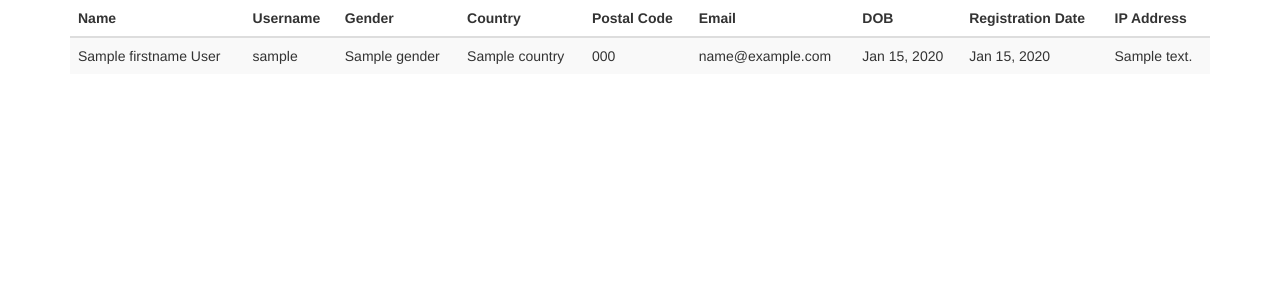
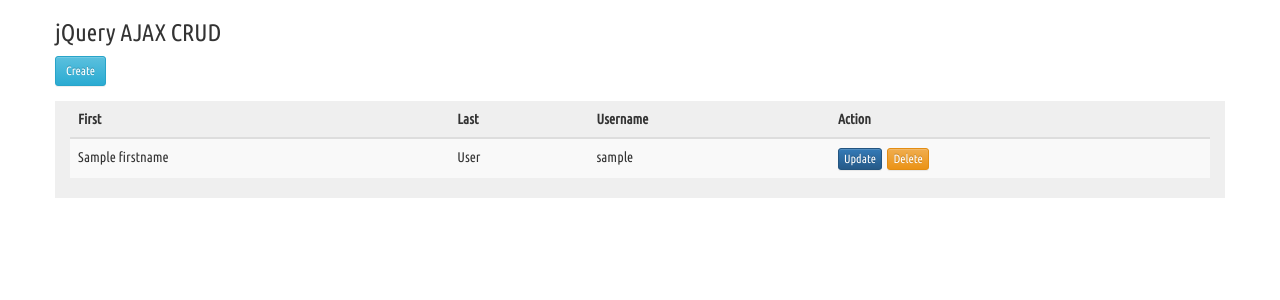
Before and after one commit to corics15/jquery-ajax-crud, a CodeIgniter app: the page made by application/views/main.php in a window 1280 px wide. Shown: the top 300 px of the page. Run offline with CodeIgniter, Linux system fonts and the light colour scheme; tables that the repository leaves empty or names only in its code hold one stand-in row (values such as "Sample post"); the template is opened without the code that fills it: most values are stand-ins (such as "Sample title", 1, 10 or a date in 2020).

Commit message:
Update button now working.

```diff
--- a/application/views/main.php
+++ b/application/views/main.php
@@ -13,6 +13,9 @@ defined('BASEPATH') OR exit('No direct script access allowed');
 		<!-- Optional theme -->
 		<link rel="stylesheet" href="https://maxcdn.bootstrapcdn.com/bootstrap/3.3.7/css/bootstrap-theme.min.css" integrity="sha384-rHyoN1iRsVXV4nD0JutlnGaslCJuC7uwjduW9SVrLvRYooPp2bWYgmgJQIXwl/Sp" crossorigin="anonymous">
 
+		<link href="https://fonts.googleapis.com/css?family=Ubuntu+Condensed" rel="stylesheet">
+		<link rel="stylesheet" href="<?= base_url('assets/css/styles.css') ?>">
+
 		<!-- HTML5 shim and Respond.js for IE8 support of HTML5 elements and media queries -->
 		<!-- WARNING: Respond.js doesn't work if you view the page via file:// -->
 		<!--[if lt IE 9]>
@@ -24,40 +27,68 @@ defined('BASEPATH') OR exit('No direct script access allowed');
 	<body>
 
 		<div class="container">
-			<table class="table table-striped table-hover">
+			<div class="row">
+				<h3>jQuery AJAX CRUD</h3>
+				<div class="form-group">
+					<button type="button" class="btn btn-info btn-sm">Create</button>
+				</div>
+			</div>
+
+			<div class="row">
+				<div class="col-md-12 main-div">
+					<div class="table-responsive">
+						<table class="table table-striped table-hover tbl-CRUD">
 							<thead>
 								<tr>
-						<th>Name</th>
+									<th>First</th>
+									<th>Last</th>
 									<th>Username</th>
-						<th>Gender</th>
+									<!-- <th>Gender</th>
 									<th>Country</th>
 									<th>Postal Code</th>
 									<th>Email</th>
 									<th>DOB</th>
 									<th>Registration Date</th>
-						<th>IP Address</th>
+									<th>IP Address</th> -->
+									<th>Action</th>
 								</tr>
 							</thead>
 							<tbody>
 								<?php foreach ($user_info as $r) : ?>
-					<tr>
-						<td><?= $r->firstname. ' ' .$r->lastName ?></td>
-						<td><?= $r->username ?></td>
-						<td><?= $r->gender ?></td>
-						<td><?= $r->country ?></td>
-						<td><?= $r->postcode ?></td>
-						<td><?= $r->email ?></td>
-						<td><?= date('M d, Y', strtotime($r->birthdate)) ?></td>
-						<td><?= date('M d, Y', strtotime($r->registration_date)) ?></td>
-						<td><?= $r->ip_address ?></td>
+								<tr data-id="<?= $r->id ?>">
+									<td data-column="firstname" class="fn"><?= $r->firstname ?></td>
+									<td data-column="lastName" class="ln"><?= $r->lastName?></td>
+									<td data-column="username" class="un"><?= $r->username ?></td>
+									<!-- <td data-column="gender" class="gd"><?= $r->gender ?></td>
+									<td data-column="country" class="ct"><?= $r->country ?></td>
+									<td data-column="postcode" class="pc"><?= $r->postcode ?></td>
+									<td data-column="email" class="em"><?= $r->email ?></td>
+									<td data-column="birthdate" class="bd"><?= date('M d, Y', strtotime($r->birthdate)) ?></td>
+									<td data-column="registration_date" class="rd"><?= date('M d, Y', strtotime($r->registration_date)) ?></td>
+									<td data-column="ip_address" class="ip"><?= $r->ip_address ?></td> -->
+									<td>
+										<button type="submit" class="btn btn-primary btn-xs update" data-id="<?= $r->id ?>">Update</button>&nbsp;
+										<button type="button" class="btn btn-warning btn-xs delete" data-id="<?= $r->id ?>">Delete</button>
+									</td>
 								</tr>
 								<?php endforeach; ?>
 							</tbody>
 						</table>
 					</div>
+				</div>
+
+				<div class="col-md-4 sub-div none">
+					<div class="panel panel-default">
+						<div class="panel-heading">Update</div>
+						<div class="panel-body"></div>
+					</div>
+				</div>
+			</div>
+		</div>
 
 	    <script src="https://ajax.googleapis.com/ajax/libs/jquery/2.2.4/jquery.min.js"></script>
 	    <!-- Include all compiled plugins (below), or include individual files as needed -->
 	    <script src="https://maxcdn.bootstrapcdn.com/bootstrap/3.3.7/js/bootstrap.min.js" integrity="sha384-Tc5IQib027qvyjSMfHjOMaLkfuWVxZxUPnCJA7l2mCWNIpG9mGCD8wGNIcPD7Txa" crossorigin="anonymous"></script>
+	    <script src="<?= base_url('assets/js/main.js') ?>"></script>
   </body>
 </html>
--- /dev/null
+++ b/assets/css/styles.css
@@ -0,0 +1,12 @@
+html, body {
+	font-family: 'Ubuntu Condensed', sans-serif;
+}
+.tbl-CRUD td:nth-child(11) {
+	width: 10%;
+}
+.none {
+	display: none;
+}
+.main-div {
+	background-color: #efefef;
+}
--- /dev/null
+++ b/assets/js/main.js
@@ -0,0 +1,57 @@
+$(document).ready(function() {
+
+	$(document).on('click', '.tbl-CRUD tr', function(e) {
+		// var id 		= $(this).attr('data-id');
+		// var idx		= $(e.target).children().context.cellIndex;
+		// var column 	= $('.tbl-CRUD td').children().prevObject[idx].attributes[0].value;
+		// $.ajax({
+		// 	url 	: 'index.php/Main/updateColumn',
+		// 	type 	: 'post',
+		// 	data 	: {
+		// 		id 		: id,
+		// 		column 	: column,
+		// 	},
+		// 	success : function(response) {
+		// 		console.log(response);
+		// 	}
+		// });
+	});
+
+	$(document).on('click', '.update', function(e) {
+		e.preventDefault();
+		$('.main-div').removeClass('col-md-12').addClass('col-md-6');
+		var id = $(this).attr('data-id');
+		$('.sub-div').fadeIn(500);
+		$.ajax({
+			url 	: 'index.php/Main/getForm',
+			type 	: 'post',
+			data 	: {id : id},
+			success : function(response) {
+				$('.sub-div .panel-body').html(response);
+			}
+		});
+	});
+
+	$(document).on('click', '.delete', function(e) {
+		e.preventDefault();
+		$('.main-div').removeClass('col-md-6').addClass('col-md-12');
+	});
+
+	$(document).on('click', '.update-frm', function(e) {
+		e.preventDefault();
+		var id   = $(this).attr('data-id');
+		var form = $('#updateFrm').serializeArray();
+		form.push({name: "id", value: id});
+		$.ajax({
+			url		: 'index.php/Main/submittedData',
+			type 	: 'post',
+			data 	: $.param(form),
+			success : function(response) {
+				$('.sub-div').fadeOut();
+				$('.main-div').removeClass('col-md-6').addClass('col-md-12');
+				$('.main-div').html(response);
+			}
+		});
+	});
+
+});
```
Also changed, not shown: application/controllers/Main.php (+38 -1 lines), application/controllers/User.php (added, +79 -0 lines), application/models/User_Model.php (added, +23 -0 lines), application/views/frmUpdate.php (added, +22 -0 lines), application/views/updatedDiv.php (added, +39 -0 lines), application/.htaccess. Lines whose indentation alone changed are shown as unchanged.
